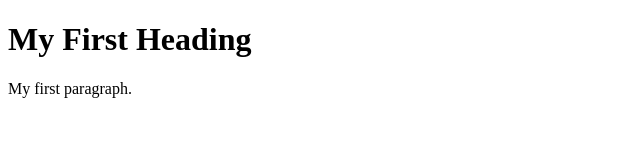
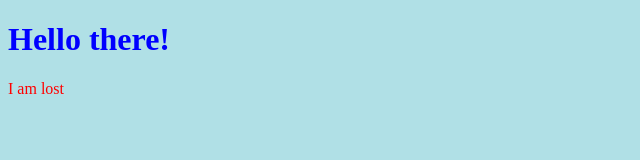
Before and after one commit to leviEng/leviEng.github.io, a plain HTML site: page index.html in a window 1280 px wide. Shown: the whole page, without its empty margins (0-640 px from the left). Drawn offline with Linux system fonts and the light colour scheme.

Commit message:
Update index.html

```diff
--- a/index.html
+++ b/index.html
@@ -1,10 +1,10 @@
 <!DOCTYPE html>
 <html>
-<body>
+<body style="background-color:powderblue;">
 
-<h1>My First Heading</h1>
+<h1 style="color:blue;">Hello there!</h1>
+<p style="color:red;">I am lost</p>
 
-<p>My first paragraph.</p>
 
 </body>
 </html>
```
